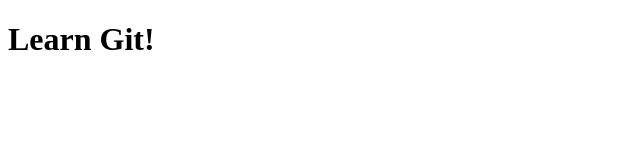
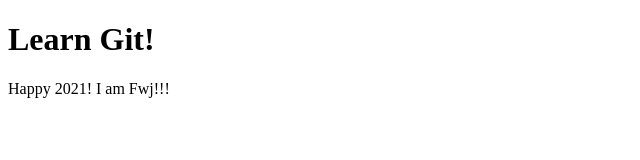
Before and after one commit to hunfwj/test, a plain HTML site: page index.html in a window 1280 px wide. Shown: the whole page, without its empty margins (0-640 px from the left). Drawn offline with Linux system fonts and the light colour scheme.

Commit message:
FEAT: index.html

```diff
--- a/index.html
+++ b/index.html
@@ -7,5 +7,6 @@
 </head>
 <body>
     <h1>Learn Git!</h1>
+    <p>Happy 2021! I am Fwj!!!</p>
 </body>
 </html>
```
